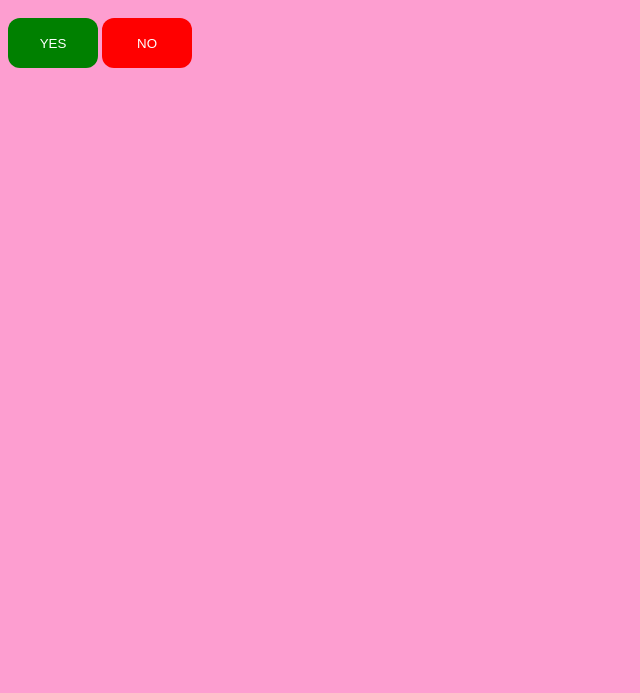
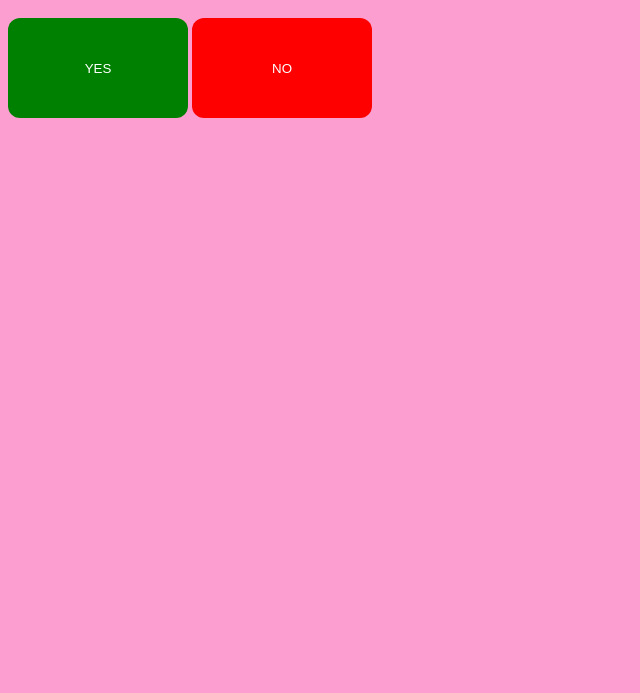
Before and after one commit to oreoocattt/oreoocattt.github.io, a website: page index.html in a window 1280 px wide. Shown: the part 107-800 px from the top of the page, without its empty margins (0-640 px from the left). Drawn offline with Linux system fonts and the light colour scheme.

Commit message:
Add files via upload

```diff
--- a/index.css
+++ b/index.css
@@ -3,8 +3,8 @@ body{
 }
 #no{
     transition: 0.2s;
-    height: 50px;
-    width: 90px;
+    height: 100px;
+    width: 180px;
     background-color: red;
     border-radius: 12px;
     border: none;
@@ -12,8 +12,8 @@ body{
 }
 #yes{
     transition: 0.2s;
-    height: 50px;
-    width: 90px;
+    height: 100px;
+    width: 180px;
     background-color: green;
     border-radius: 12px;
     border: none;
```
